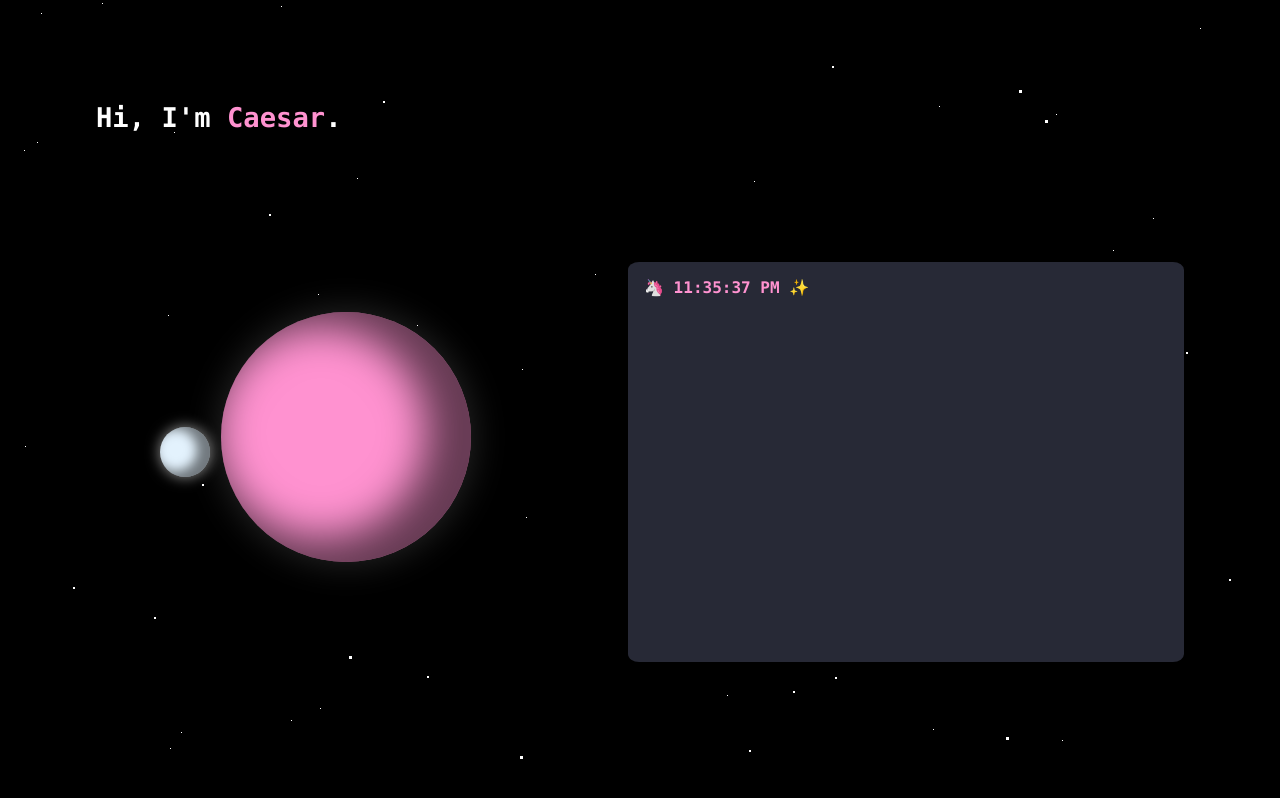
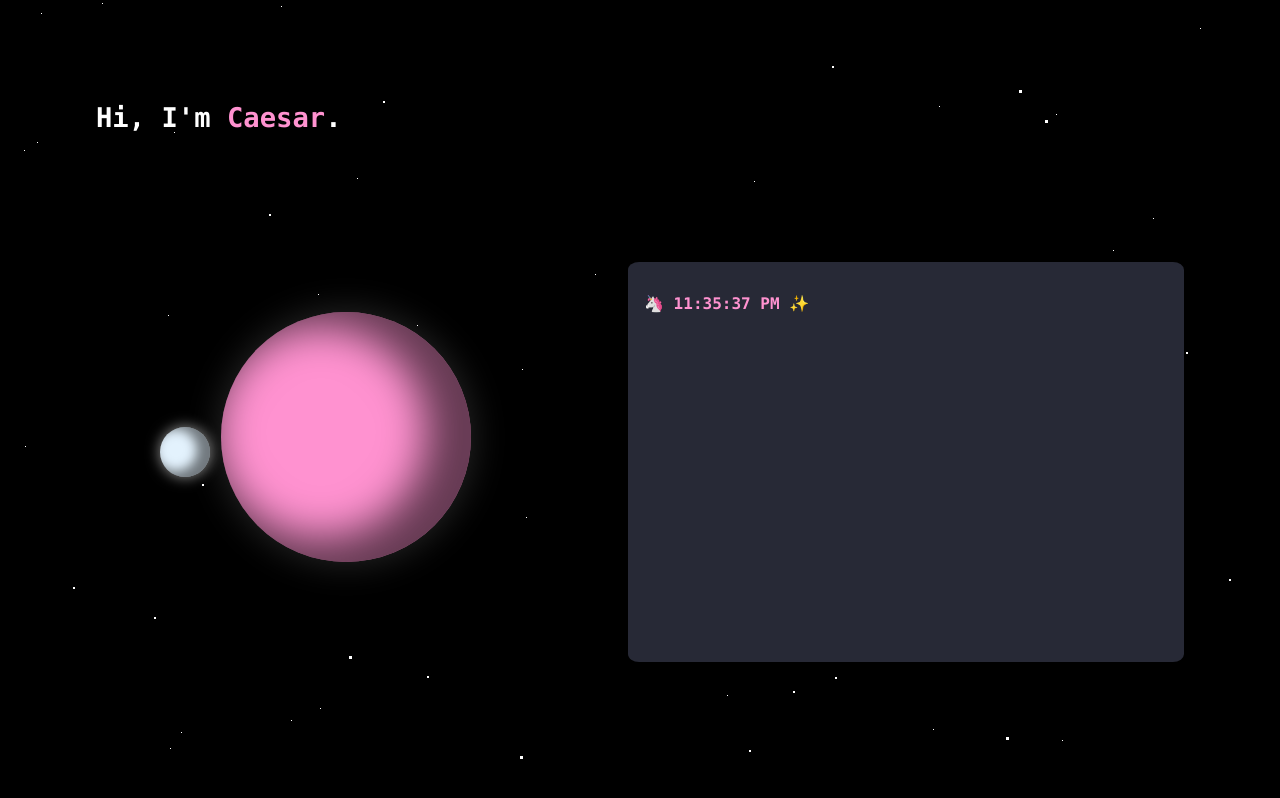
Before and after one commit to juliuscaesar/caesarnuzzolo.com, a Next.js app: page / in a window 1280 px wide. Shown: the top 798 px of the page. Built offline with nearby package versions, Linux system fonts and the light colour scheme.

Commit message:
update padding

```diff
--- a/styles/Terminal.module.scss
+++ b/styles/Terminal.module.scss
@@ -8,7 +8,7 @@
   background-color: #272936;
   width: 600px;
   height: 400px;
-  padding: 1rem;
+  padding: 2rem 1rem;
   color: #ffffff;
   border-radius: 2%;
   overflow-y: scroll;
```
